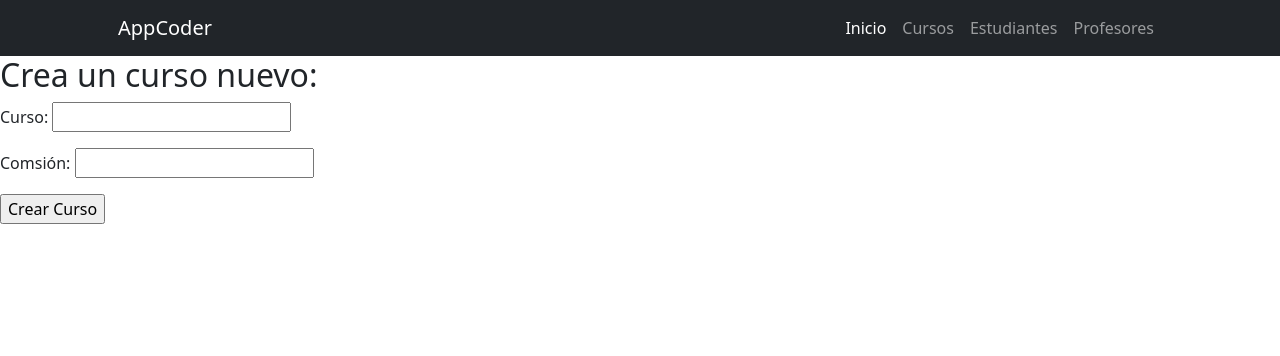
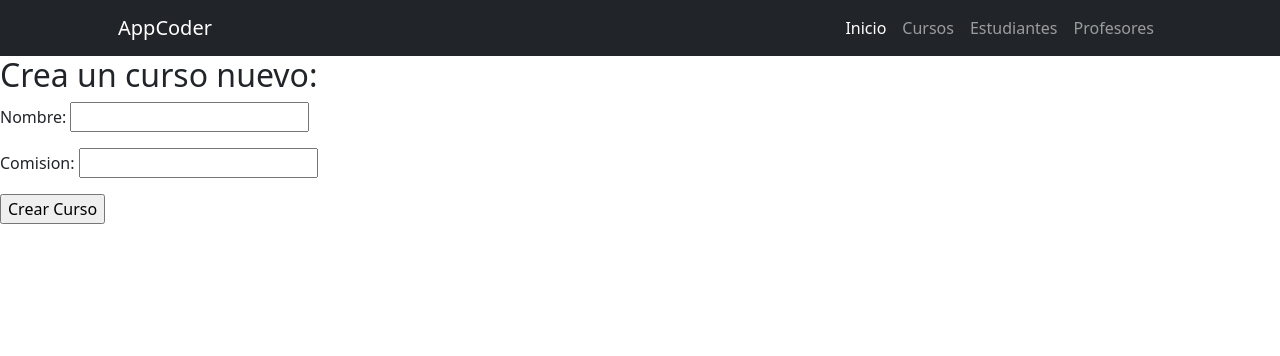
Before and after one commit to coco-fernandez/ProyectoCoder, a Django app: page /crearpython/ in a window 1280 px wide. Shown: the top 356 px of the page. Run offline with Django 4.2, Linux system fonts and the light colour scheme; some libraries are stand-ins or nearby versions.

Commit message:
creo forms.py y lo paso a la vista (creacion auto)

```diff
--- /dev/null
+++ b/ProyectoCoderApp/forms.py
@@ -0,0 +1,6 @@
+from tabnanny import verbose
+from django import forms
+
+class nuevo_curso(forms.Form):
+    nombre=forms.CharField(max_length=30)
+    comision=forms.IntegerField(min_value=0)
--- a/ProyectoCoderApp/templates/ProyectoCoderApp/formulario_curso.html
+++ b/ProyectoCoderApp/templates/ProyectoCoderApp/formulario_curso.html
@@ -10,9 +10,11 @@ Crear curso - AppCoder
 <form action="" method="post">
     {% csrf_token %}
 
-    <p>Curso:  <input type="text" name="nombre" id="" maxlength="30"></p>
 
-    <p>Comsión:  <input type="number" name="comision" id="" min="0"></p>
+    {{ form.as_p}}
+    <!-- <p>Curso:  <input type="text" name="nombre" id="" maxlength="30"></p>
+
+    <p>Comsión:  <input type="number" name="comision" id="" min="0"></p> -->
 
 
     <input type="submit" value="Crear Curso">
--- a/ProyectoCoderApp/views.py
+++ b/ProyectoCoderApp/views.py
@@ -3,6 +3,7 @@ import datetime
 from django.shortcuts import redirect, render
 from django.http import HttpResponse
 from httplib2 import Http
+from .forms import nuevo_curso
 
 from ProyectoCoderApp.models import Curso
 
@@ -26,7 +27,8 @@ def crear_curso(request):    # clase de creacion de curso por formulario de web
         return redirect("cursos")
 
     else:
-        return render(request,'ProyectoCoderApp/formulario_curso.html',{})
+        formulario_vacio=nuevo_curso()
+        return render(request,'ProyectoCoderApp/formulario_curso.html',{"form":formulario_vacio})
 
 def profesores(request):
     return render(request,'ProyectoCoderApp/profesores.html',{})
```
